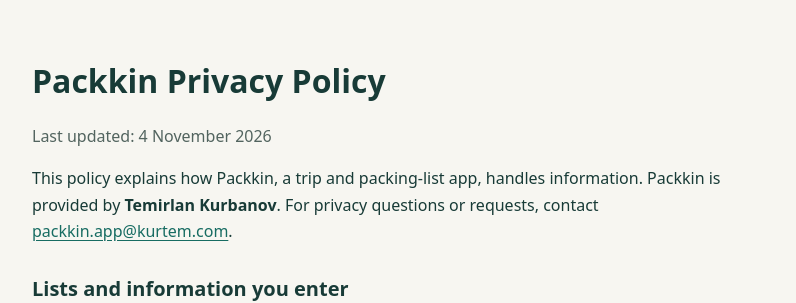
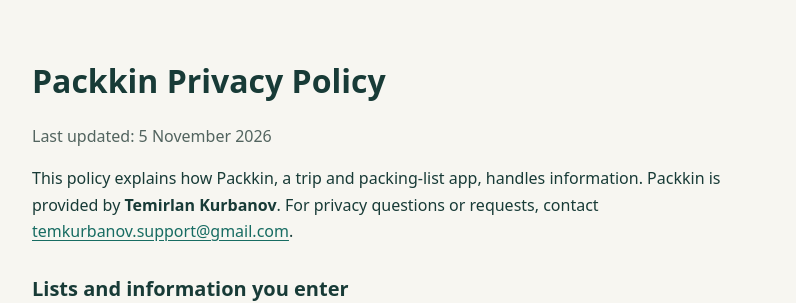
Before and after one commit to Veil-Works/packkin-privacy, a plain HTML site: page index.html in a window 1280 px wide. Shown: the top 303 px of the page, without its empty margins (240-1036 px from the left). Drawn offline with Linux system fonts and the light colour scheme.

Commit message:
Change support contact to temkurbanov.support@gmail.com

```diff
--- a/index.html
+++ b/index.html
@@ -59,11 +59,11 @@
   <body>
     <main>
       <h1>Packkin Privacy Policy</h1>
-      <p class="meta">Last updated: 4 November 2026</p>
+      <p class="meta">Last updated: 5 November 2026</p>
       <p>
         This policy explains how Packkin, a trip and packing-list app, handles information. Packkin
         is provided by <strong>Temirlan Kurbanov</strong>. For privacy questions or requests,
-        contact <a href="mailto:packkin.app@kurtem.com">packkin.app@kurtem.com</a>.
+        contact <a href="mailto:temkurbanov.support@gmail.com">temkurbanov.support@gmail.com</a>.
       </p>
 
       <h2>Lists and information you enter</h2>
```
